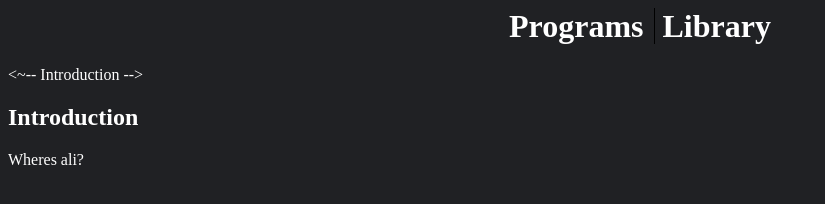
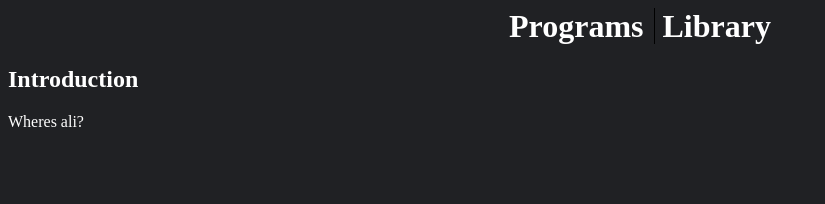
Before and after one commit to PlezDO/PlezDO.github.io, a plain HTML site: page index.html in a window 1280 px wide. Shown: the whole page, without its empty margins (0-825 px from the left). Drawn offline with Linux system fonts and the light colour scheme.

Commit message:
fixed broken intro comment

```diff
--- a/index.html
+++ b/index.html
@@ -30,7 +30,7 @@
    </h1>
 
 
-    <body> <~-- Introduction -->
+    <body> <!-- Introduction -->
 	<h2>Introduction</h2>
 	<p>
 	    Wheres ali?
```
